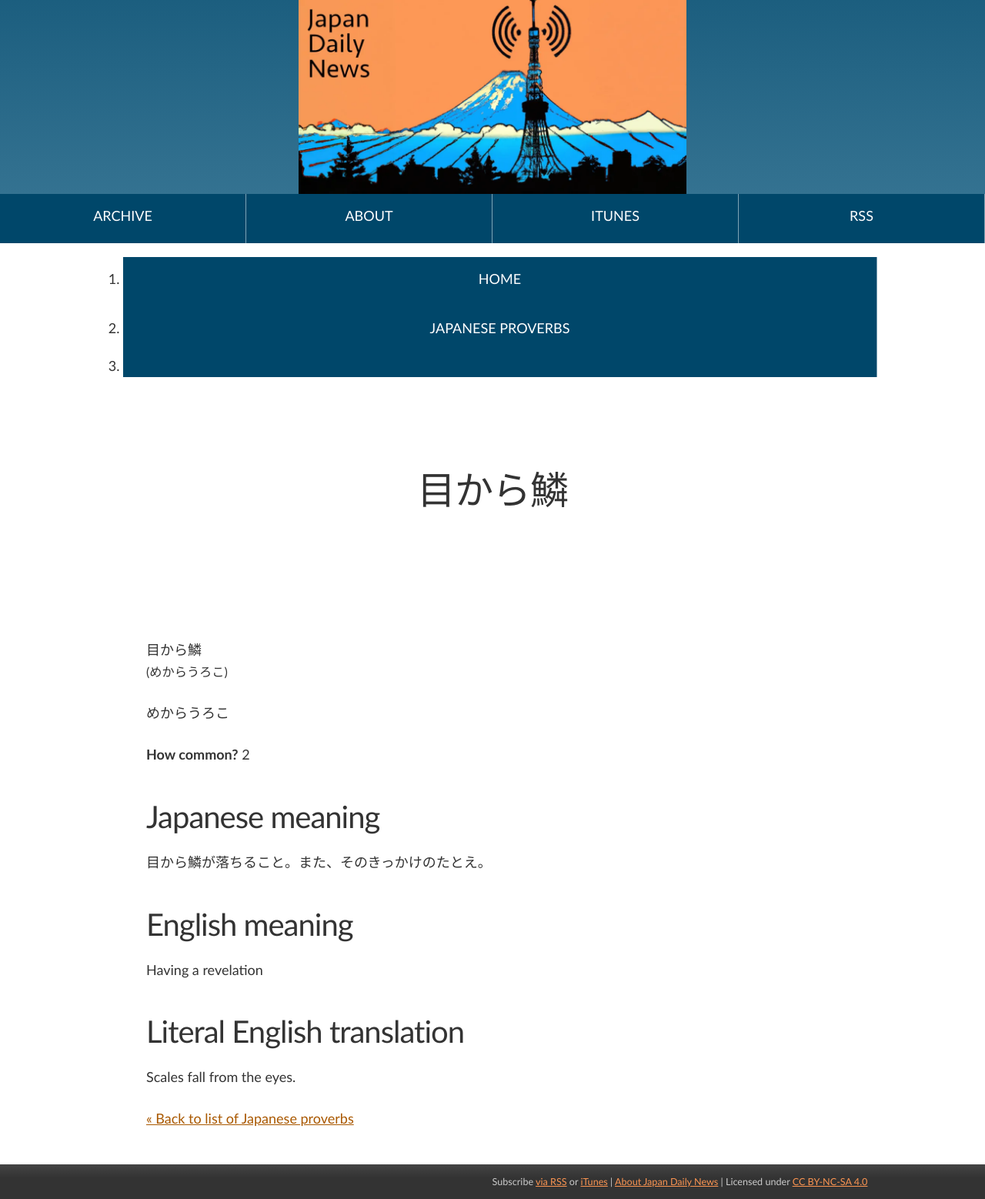
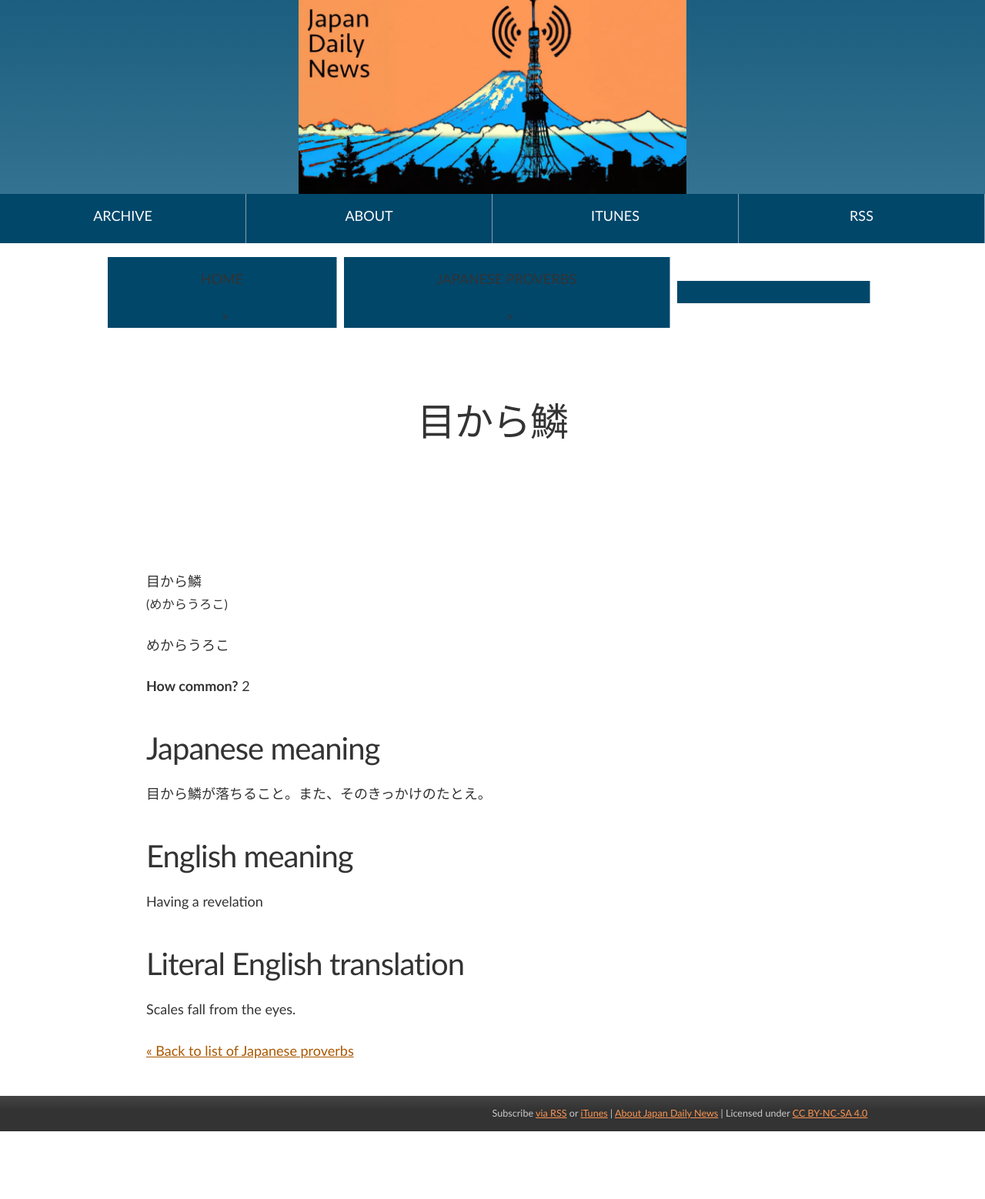
Before and after one commit to tagawa/JapanDailyNews, a Jekyll site: the page built from docs/_proverbs/110.md, in a window 1280 px wide. Shown: the whole page at 77% size. Built offline with Jekyll 4.4.1, drawn with Linux system fonts in a browser that asks for light colours; comment, search, counter and statistics services are not loaded; after the commit the page ends 1470 px from its top, so only the background shows below that.

Commit message:
Update proverb.html

```diff
--- a/docs/_layouts/proverb.html
+++ b/docs/_layouts/proverb.html
@@ -2,6 +2,37 @@
 layout: default
 ---
 <main class="proverb">
+
+  <style>
+    /* Breadcrumb styles */
+
+.breadcrumb {
+  list-style: none; /* Remove list markers */
+  padding: 0;
+  margin: 0;
+  display: flex; /* Display list items in a row */
+  align-items: center; /* Align items vertically */
+}
+
+.breadcrumb-item {
+  margin-right: 0.5em; /* Space between items */
+}
+
+.breadcrumb-item::after {
+  content: '>'; /* Separator character */
+  margin-left: 0.5em;
+}
+
+.breadcrumb-item:last-child::after {
+  content: ''; /* No separator after the last item */
+}
+
+.breadcrumb-item a {
+  text-decoration: none; /* Optional: Removes underline from links */
+  color: inherit; /* Optional: Link color matches the text color */
+}
+
+  </style>
 
 <nav aria-label="breadcrumb">
   <ol class="breadcrumb">
```
